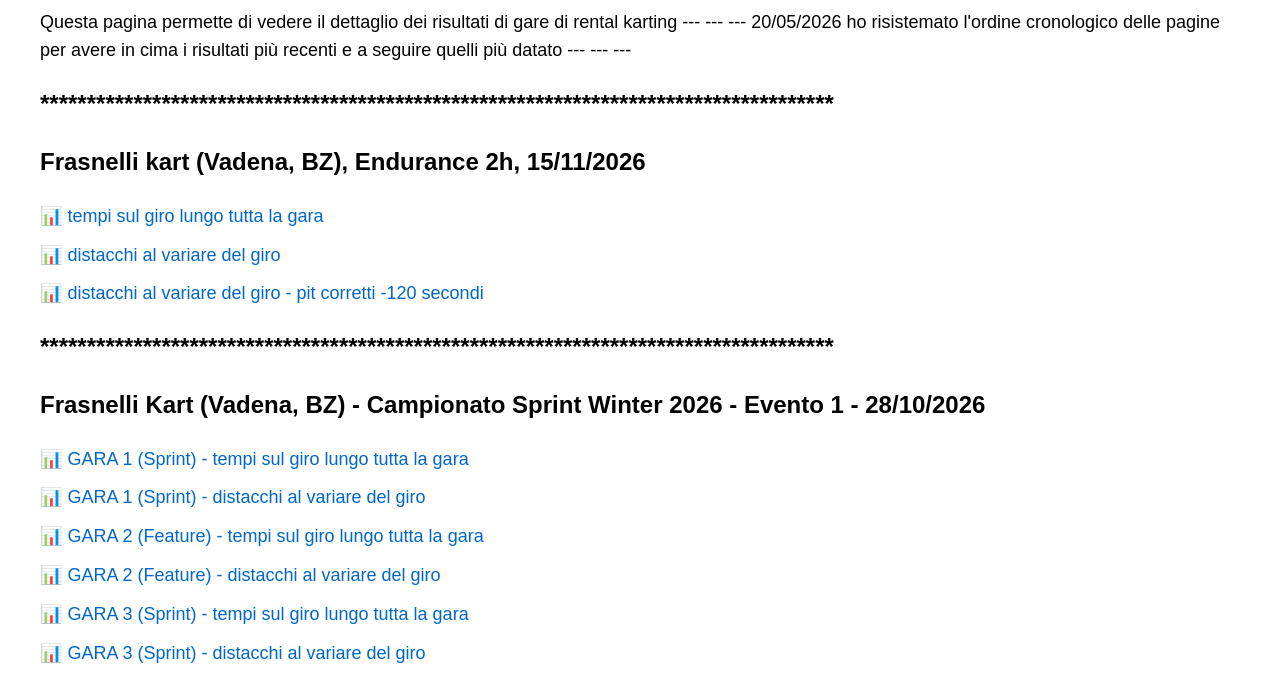
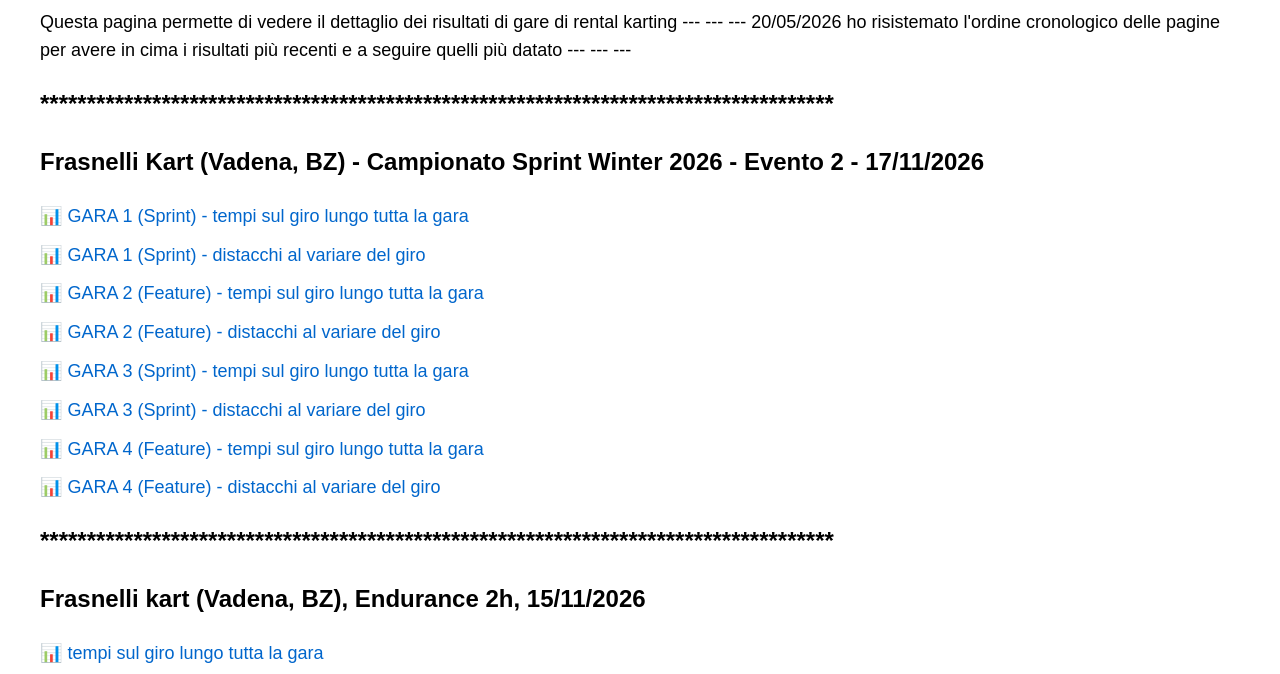
Before and after one commit to trama78/endurance-vadena-2025, a plain HTML site: page index.html in a window 1280 px wide. Shown: the part 105-779 px from the top of the page. Drawn offline with Linux system fonts and the light colour scheme.

Commit message:
Update index.html

```diff
--- a/index.html
+++ b/index.html
@@ -24,6 +24,16 @@
     ---
   </p>
 
+  <h2>*************************************************************************************</h2>
+  <h2>Frasnelli Kart (Vadena, BZ) - Campionato Sprint Winter 2026 - Evento 2 - 17/11/2026</h2>
+  <a href="gara_20261117_1_TEMPI.html">📊 GARA 1 (Sprint) - tempi sul giro lungo tutta la gara</a>
+  <a href="gara_20261117_1_DISTACCHI.html">📊 GARA 1 (Sprint) - distacchi al variare del giro</a>
+  <a href="gara_20261117_2_TEMPI.html">📊 GARA 2 (Feature) - tempi sul giro lungo tutta la gara</a>
+  <a href="gara_20261117_2_DISTACCHI.html">📊 GARA 2 (Feature) - distacchi al variare del giro</a>
+  <a href="gara_20261117_3_TEMPI.html">📊 GARA 3 (Sprint) - tempi sul giro lungo tutta la gara</a>
+  <a href="gara_20261117_3_DISTACCHI.html">📊 GARA 3 (Sprint) - distacchi al variare del giro</a>
+  <a href="gara_20261117_4_TEMPI.html">📊 GARA 4 (Feature) - tempi sul giro lungo tutta la gara</a>
+  <a href="gara_20261117_4_DISTACCHI.html">📊 GARA 4 (Feature) - distacchi al variare del giro</a>
 
   <h2>*************************************************************************************</h2>
   <h2>Frasnelli kart (Vadena, BZ), Endurance 2h, 15/11/2026</h2>
```
